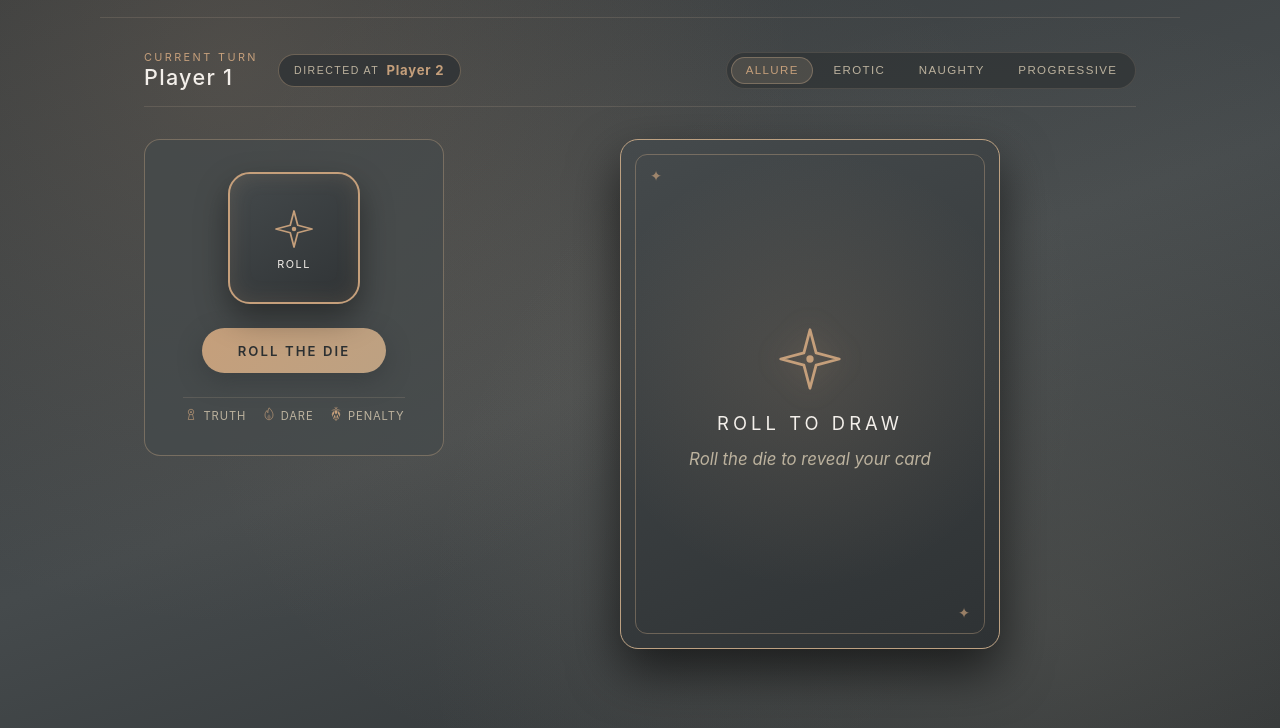
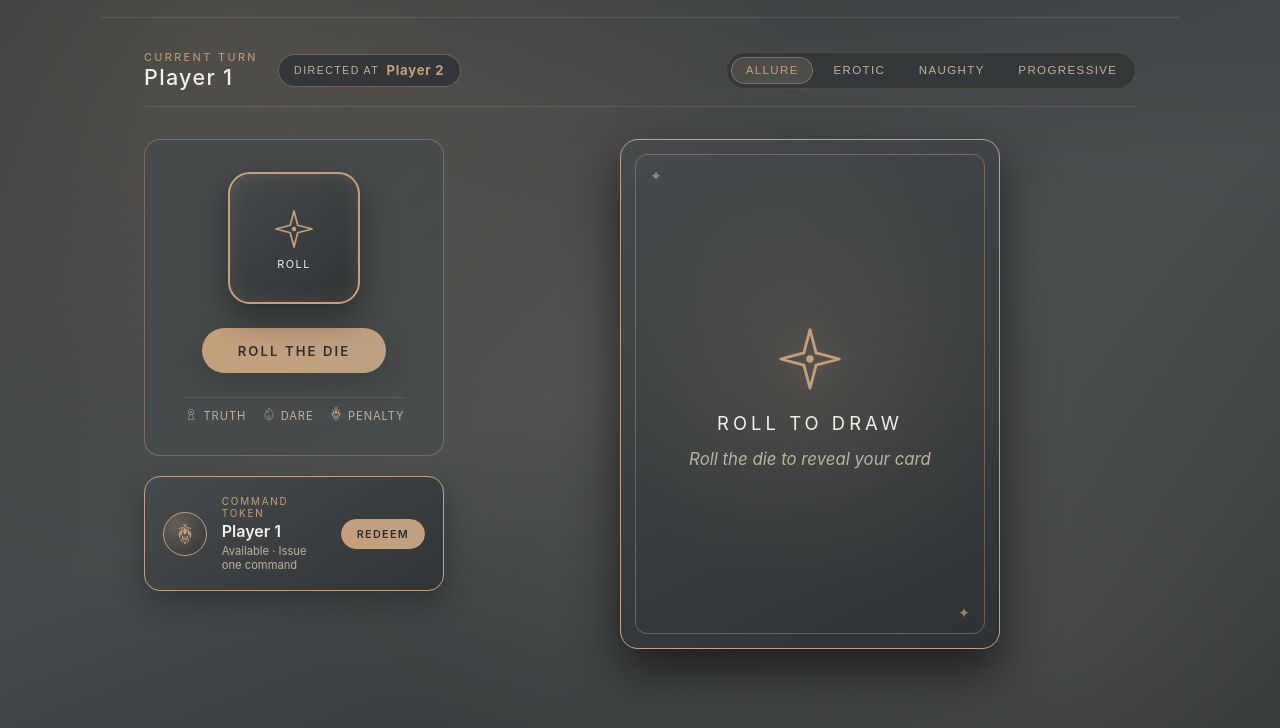
Before and after one commit to Wild-Shell-Creatives/skaam, a plain HTML site: page index.html in a window 1280 px wide. Both pictures are taken after a click on the button "BEGIN THE EVENING". Shown: the part 54-782 px from the top of the page. Drawn offline with nearby package versions, Linux system fonts and the light colour scheme; a web font is replaced by a local one.

Commit message:
Add interactive per-player Command Token below die panel

```diff
--- a/app.js
+++ b/app.js
@@ -15,6 +15,7 @@ const state = {
   passCurtainEnabled: false,
   soundEnabled: true,
   usedIds: new Set(),
+  redeemedTokens: new Set(),
   currentCard: null,
   isFlipped: false,
   isRolling: false,
@@ -150,6 +151,12 @@ const els = {
   wildChoice: document.getElementById('wild-choice'),
   wildPickBtns: document.querySelectorAll('[data-wild-pick]'),
 
+  // Command Token
+  commandToken: document.getElementById('command-token'),
+  tokenPlayerName: document.getElementById('token-player-name'),
+  tokenStatus: document.getElementById('token-status'),
+  btnRedeemToken: document.getElementById('btn-redeem-token'),
+
   // Card
   playingCard: document.getElementById('playing-card'),
   cardBackIcon: document.getElementById('card-back-icon'),
@@ -260,6 +267,34 @@ function updatePlayerDisplay() {
   els.activePlayerName.textContent = state.players[state.currentPlayerIndex];
   els.targetPlayerName.textContent = state.players[state.targetPlayerIndex];
   els.targetSwapIcon.classList.toggle('hidden', state.players.length <= 2);
+  renderCommandToken();
+}
+
+function renderCommandToken() {
+  const playerIdx = state.currentPlayerIndex;
+  const playerName = state.players[playerIdx];
+  const isRedeemed = state.redeemedTokens.has(playerIdx);
+
+  els.tokenPlayerName.textContent = playerName;
+  els.commandToken.classList.toggle('redeemed', isRedeemed);
+  els.tokenStatus.textContent = isRedeemed
+    ? 'Redeemed · Command issued'
+    : 'Available · Issue one command';
+  els.btnRedeemToken.textContent = isRedeemed ? 'Restore' : 'Redeem';
+}
+
+function toggleCommandToken() {
+  const playerIdx = state.currentPlayerIndex;
+  if (state.redeemedTokens.has(playerIdx)) {
+    state.redeemedTokens.delete(playerIdx);
+  } else {
+    state.redeemedTokens.add(playerIdx);
+    playTimerChime();
+    els.commandToken.classList.remove('just-redeemed');
+    void els.commandToken.offsetWidth;
+    els.commandToken.classList.add('just-redeemed');
+  }
+  renderCommandToken();
 }
 
 function formatPrompt(template, forPrint = false) {
@@ -567,6 +602,7 @@ els.btnStartGame.addEventListener('click', () => {
   state.passCurtainEnabled = els.chkPassCurtain.checked;
   state.currentPlayerIndex = 0;
   state.progressiveTurnCount = 0;
+  state.redeemedTokens.clear();
   pickRandomTarget();
   updatePlayerDisplay();
   syncLiveTierButtons();
@@ -584,6 +620,7 @@ els.liveTierBtns.forEach((btn) => {
 });
 
 els.btnRoll.addEventListener('click', rollDie);
+els.btnRedeemToken.addEventListener('click', toggleCommandToken);
 
 els.wildPickBtns.forEach((btn) => {
   btn.addEventListener('click', () => {
--- a/index.html
+++ b/index.html
@@ -220,7 +220,8 @@
 
       <!-- Main Stage: Die + Card -->
       <div class="stage">
-        <!-- Left: Die Panel -->
+        <!-- Left Column: Die Panel + Command Token -->
+        <div class="stage-left">
           <div class="die-panel">
             <div class="die-stage">
               <div id="die" class="die" aria-live="polite">
@@ -250,6 +251,20 @@
               <span><svg class="inline-icon"><use href="#icon-keyhole"></use></svg> Truth</span>
               <span><svg class="inline-icon"><use href="#icon-flame"></use></svg> Dare</span>
               <span><svg class="inline-icon"><use href="#icon-hourglass"></use></svg> Penalty</span>
+            </div>
+          </div>
+
+          <!-- Interactive Command Token -->
+          <div id="command-token" class="command-token" aria-live="polite">
+            <div class="token-medallion">
+              <svg class="token-icon"><use href="#icon-hourglass"></use></svg>
+            </div>
+            <div class="token-info">
+              <span class="token-eyebrow">Command Token</span>
+              <strong class="token-player" id="token-player-name">Player 1</strong>
+              <span class="token-status" id="token-status">Available · Issue one command</span>
+            </div>
+            <button type="button" class="token-btn" id="btn-redeem-token">Redeem</button>
           </div>
         </div>
 
--- a/styles.css
+++ b/styles.css
@@ -496,6 +496,139 @@ html, body {
   grid-template-columns: 300px 1fr;
   gap: 2.5rem;
   align-items: start;
+}
+
+.stage-left {
+  display: flex;
+  flex-direction: column;
+  gap: 1.25rem;
+}
+
+/* Interactive Command Token */
+.command-token {
+  display: flex;
+  align-items: center;
+  gap: 0.9rem;
+  background: linear-gradient(145deg, rgba(69, 74, 76, 0.85), rgba(47, 51, 53, 0.92));
+  border: 1px solid var(--skaam-sandstone);
+  border-radius: 16px;
+  padding: 1.1rem 1.15rem;
+  box-shadow: 0 12px 28px rgba(0, 0, 0, 0.28);
+  transition: border-color 0.25s ease, transform 0.25s ease, opacity 0.25s ease;
+}
+
+.command-token:not(.redeemed):hover {
+  border-color: var(--skaam-pine);
+  transform: translateY(-1px);
+}
+
+.command-token.redeemed {
+  border-color: var(--gold-faint);
+  background: rgba(47, 51, 53, 0.55);
+}
+
+.command-token.just-redeemed {
+  animation: tokenPulse 0.45s ease;
+}
+
+@keyframes tokenPulse {
+  0% { transform: scale(1); }
+  45% { transform: scale(1.03); border-color: var(--skaam-pine); }
+  100% { transform: scale(1); }
+}
+
+.token-medallion {
+  width: 44px;
+  height: 44px;
+  flex-shrink: 0;
+  border-radius: 50%;
+  background: radial-gradient(circle at 30% 30%, rgba(197, 159, 123, 0.28), rgba(47, 51, 53, 0.9));
+  border: 1.5px solid var(--skaam-pine);
+  display: flex;
+  align-items: center;
+  justify-content: center;
+  transition: opacity 0.25s ease, border-color 0.25s ease;
+}
+
+.command-token.redeemed .token-medallion {
+  opacity: 0.45;
+  border-color: var(--skaam-stone);
+}
+
+.token-icon {
+  width: 24px;
+  height: 24px;
+  color: var(--skaam-pine);
+}
+
+.token-info {
+  flex: 1;
+  min-width: 0;
+  display: flex;
+  flex-direction: column;
+  gap: 0.15rem;
+}
+
+.token-eyebrow {
+  font-size: 0.62rem;
+  letter-spacing: 0.18em;
+  text-transform: uppercase;
+  color: var(--skaam-pine);
+}
+
+.token-player {
+  font-family: var(--font-display);
+  font-size: 1rem;
+  font-weight: 600;
+  color: var(--cream);
+  white-space: nowrap;
+  overflow: hidden;
+  text-overflow: ellipsis;
+}
+
+.command-token.redeemed .token-player {
+  color: var(--skaam-stone);
+  text-decoration: line-through;
+  text-decoration-color: rgba(188, 178, 158, 0.6);
+}
+
+.token-status {
+  font-size: 0.7rem;
+  color: var(--skaam-stone);
+  line-height: 1.3;
+}
+
+.token-btn {
+  flex-shrink: 0;
+  border-radius: 999px;
+  padding: 0.45rem 0.9rem;
+  font-family: var(--font-sans);
+  font-size: 0.68rem;
+  font-weight: 600;
+  letter-spacing: 0.12em;
+  text-transform: uppercase;
+  cursor: pointer;
+  border: 1px solid var(--skaam-pine);
+  background: linear-gradient(135deg, #C59F7B 0%, #BDA182 100%);
+  color: #2c3032;
+  transition: all 0.2s ease;
+}
+
+.token-btn:hover {
+  transform: translateY(-1px);
+  box-shadow: 0 4px 14px rgba(197, 159, 123, 0.3);
+}
+
+.command-token.redeemed .token-btn {
+  background: transparent;
+  color: var(--skaam-stone);
+  border-color: var(--gold-soft);
+}
+
+.command-token.redeemed .token-btn:hover {
+  color: var(--cream);
+  border-color: var(--skaam-pine);
+  box-shadow: none;
 }
 
 /* Die Panel */
@@ -1063,7 +1196,7 @@ html, body {
     grid-template-columns: 1fr;
   }
 
-  .die-panel {
+  .stage-left {
     order: 1;
   }
 
```
Lines whose indentation alone changed are shown as unchanged.
